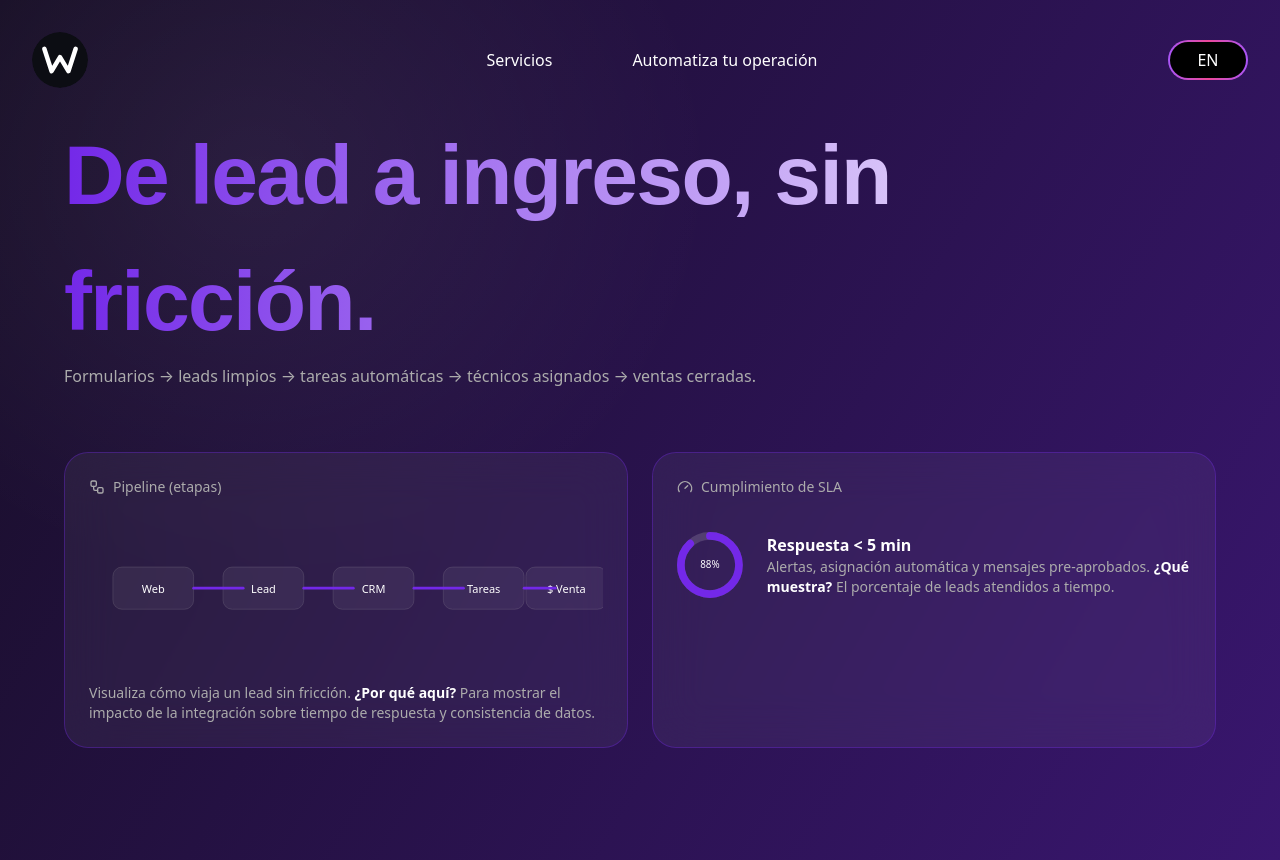
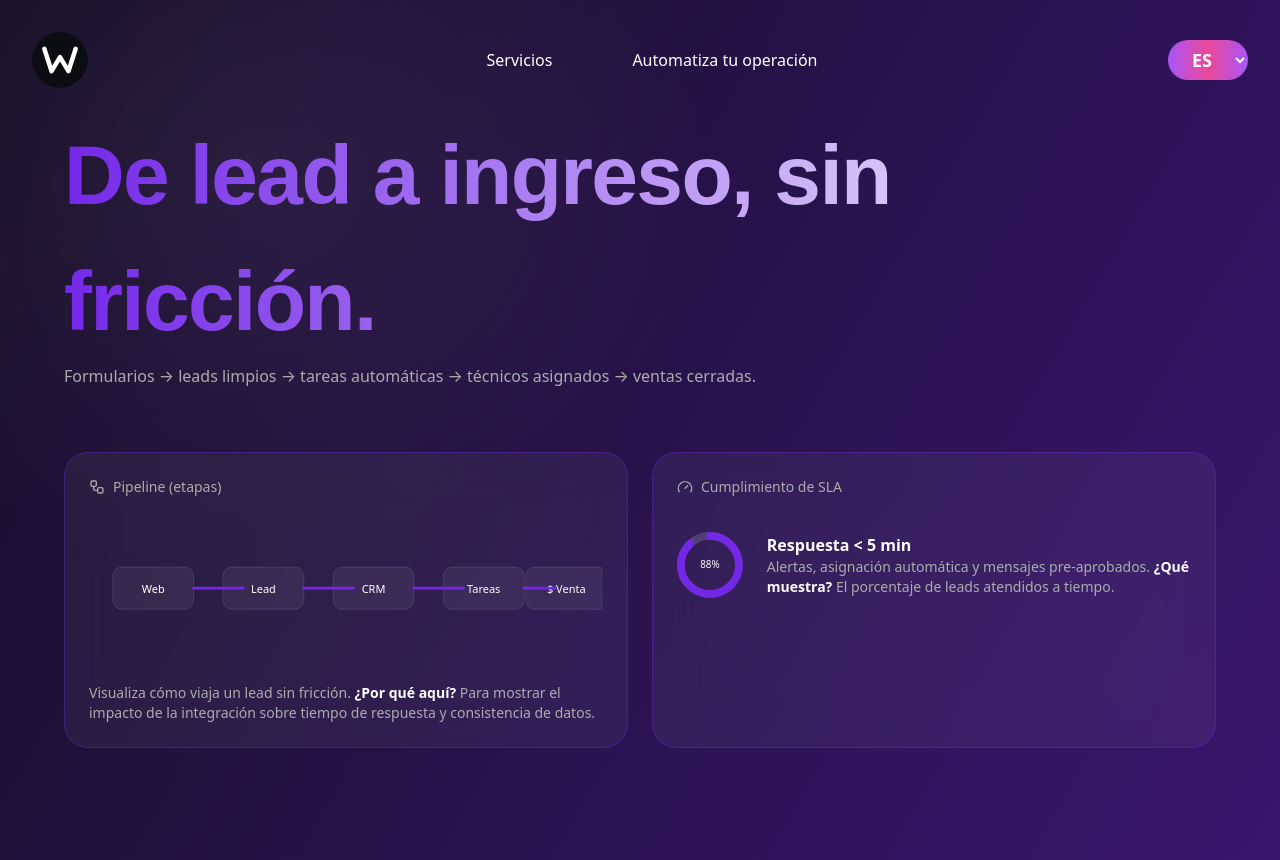
Before and after one commit to juanasaavedra/weavion, a React (Vite) app: page /#/services/crm in a window 1280 px wide. Built offline with nearby package versions, Linux system fonts and the light colour scheme.

Commit message:
Fix language selector and persist choice

```diff
--- a/src/Header.jsx
+++ b/src/Header.jsx
@@ -1,10 +1,10 @@
 import React, { useState, useRef, useEffect } from 'react';
 import { Link } from 'react-router-dom';
 import { useTranslation } from 'react-i18next';
+import LanguageSelector from './LanguageSelector';
 
 export default function Header() {
-  const { t, i18n } = useTranslation();
-  const toggleLang = () => i18n.changeLanguage(i18n.language === 'es' ? 'en' : 'es');
+  const { t } = useTranslation();
 
   const servicesItems = [
     {
@@ -57,15 +57,8 @@ export default function Header() {
         <DropdownMenu title={t('header.automation', 'Automatiza tu operación')} items={automationItems} />
       </div>
 
-      {/* Selector idioma con borde degradado */}
-      <button
-        onClick={toggleLang}
-        className="transition group flex h-10 w-20 items-center justify-center rounded-full bg-gradient-to-r from-purple-500 via-pink-500 to-purple-500 p-[2px] text-white duration-300 hover:bg-gradient-to-l hover:shadow-2xl hover:shadow-purple-600/30"
-      >
-        <div className="flex h-full w-full items-center justify-center rounded-full bg-black">
-          {i18n.language === 'es' ? 'EN' : 'ES'}
-        </div>
-      </button>
+      {/* Selector idioma */}
+      <LanguageSelector />
     </div>
   );
 }
--- a/src/LanguageSelector.jsx
+++ b/src/LanguageSelector.jsx
@@ -1,24 +1,29 @@
 import React from 'react';
 import { useTranslation } from 'react-i18next';
 
+/**
+ * Language selector dropdown that toggles between Spanish and English.
+ * The current language code is shown as the selected option.
+ */
 export default function LanguageSelector() {
   const { i18n } = useTranslation();
 
-  const changeLanguage = () => {
-    const newLang = i18n.language === 'es' ? 'en' : 'es';
-    i18n.changeLanguage(newLang);
-    console.log('Language changed to:', newLang);
+  const handleChange = (e) => {
+    const lang = e.target.value;
+    i18n.changeLanguage(lang);
+    if (typeof window !== 'undefined') {
+      localStorage.setItem('language', lang);
+    }
   };
 
   return (
-    <div className="fixed top-8 right-8 z-50">
-      <button
-        onClick={changeLanguage}
-        className="text-2xl font-bold bg-[#FFD100] text-[#202020] px-6 py-3 rounded-lg cursor-pointer border-2 border-[#202020]"
-      >
-        <option value="es">ES</option>
-        <option value="en">EN</option>
-      </select>
-    </div>
+    <select
+      value={i18n.language}
+      onChange={handleChange}
+      className="cursor-pointer h-10 w-20 text-center text-white text-lg font-bold bg-gradient-to-r from-purple-500 via-pink-500 to-purple-500 p-[2px] rounded-full hover:bg-gradient-to-l hover:shadow-2xl hover:shadow-purple-600/30"
+    >
+      <option value="es">ES</option>
+      <option value="en">EN</option>
+    </select>
   );
 }
--- a/src/i18n.js
+++ b/src/i18n.js
@@ -4,14 +4,17 @@ import { initReactI18next } from 'react-i18next';
 import es from './locales/es.json';
 import en from './locales/en.json';
 
-i18n
-  .use(initReactI18next)
-  .init({
+const storedLang =
+  typeof window !== 'undefined' && localStorage.getItem('language')
+    ? localStorage.getItem('language')
+    : 'es';
+
+i18n.use(initReactI18next).init({
   resources: {
     es: { translation: es },
     en: { translation: en },
   },
-    lng: 'es',
+  lng: storedLang,
   fallbackLng: 'es',
   interpolation: {
     escapeValue: false,
```
Lines whose indentation alone changed are shown as unchanged.
